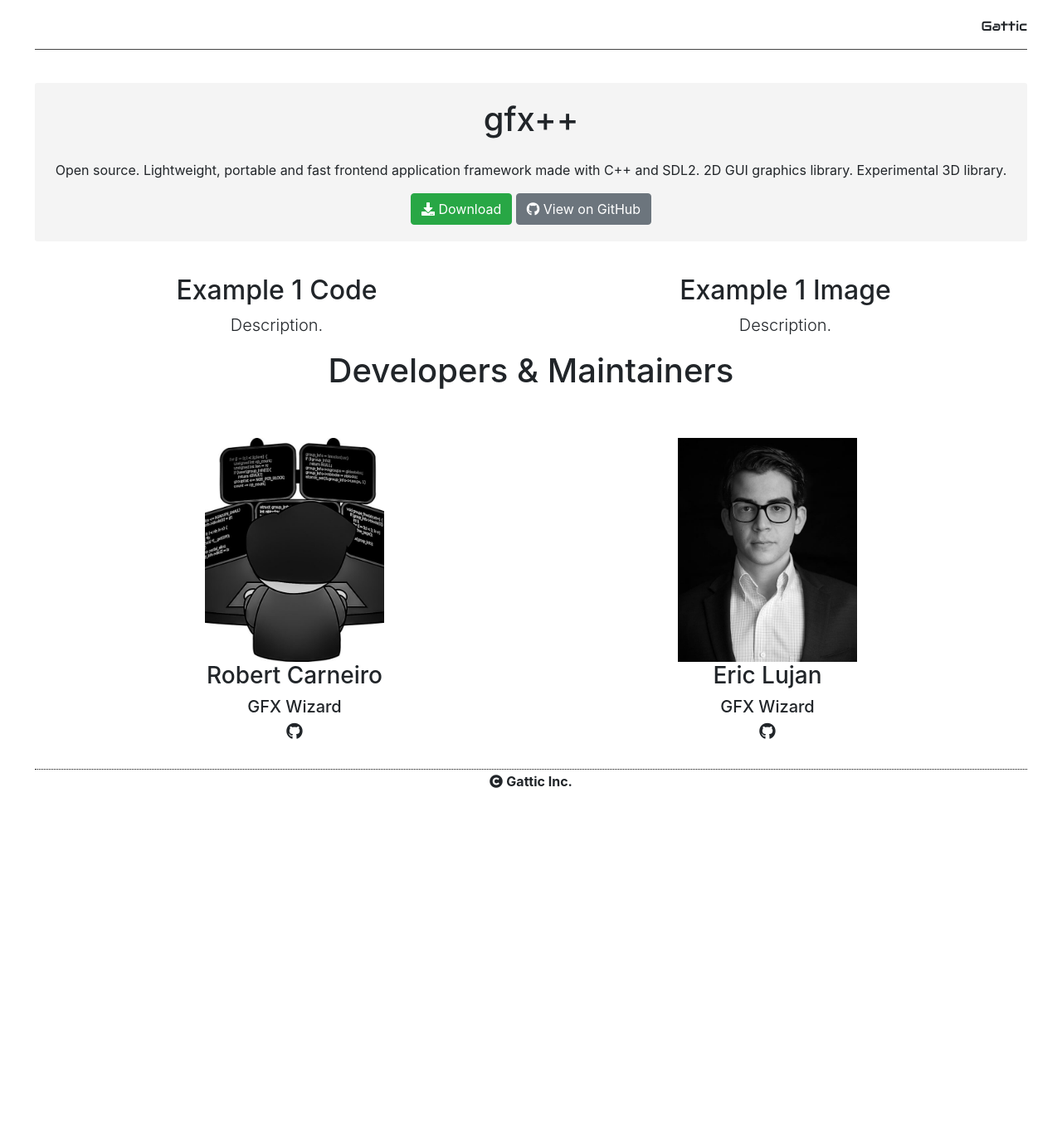
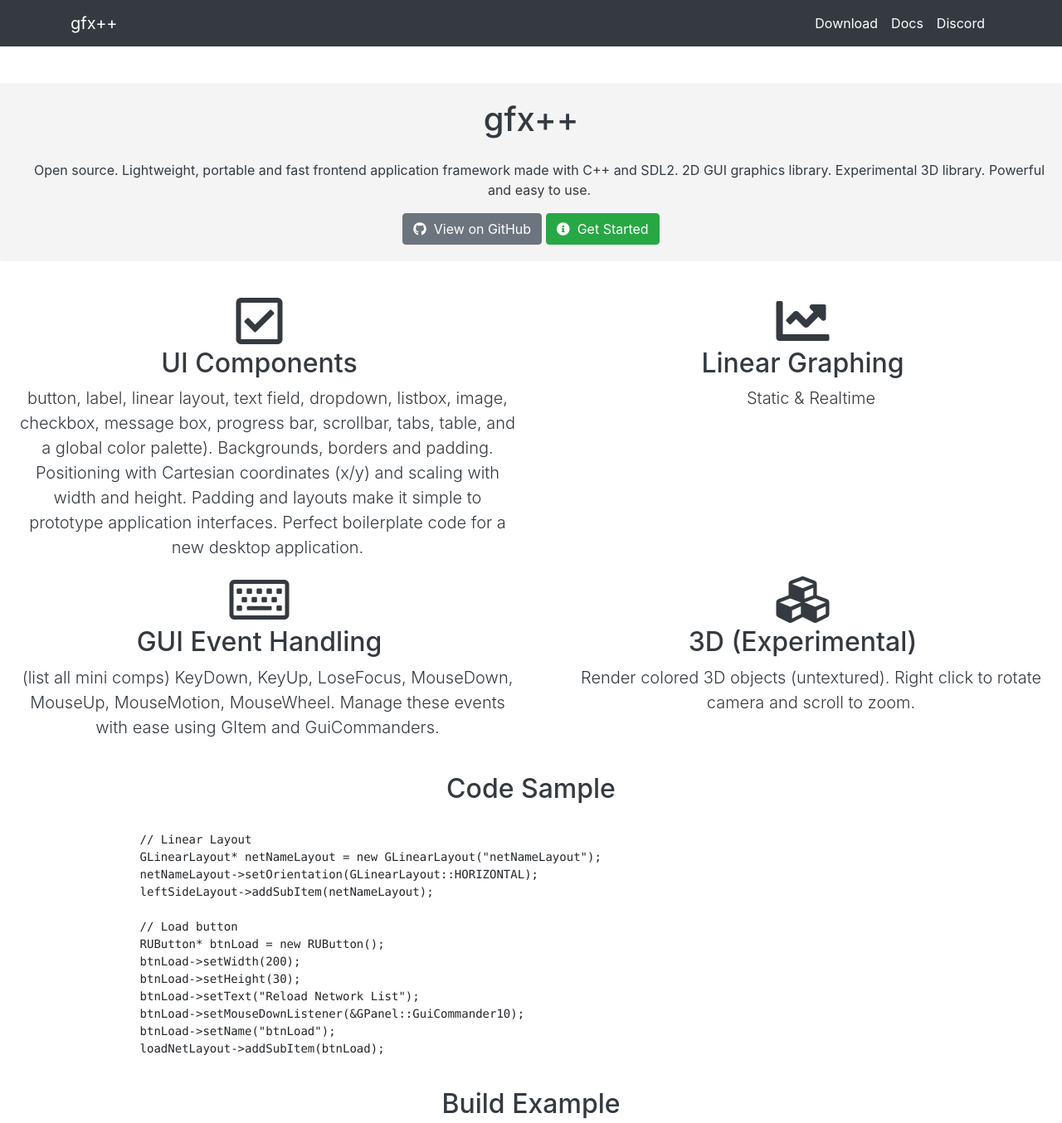
Before and after one commit to EricLujan/gattic-gfxplusplus, a plain HTML site: page index.html in a window 1280 px wide. Shown: the top 1354 px of the page at 83% size. Before the commit the page ends 960 px from the top, so only its background shows below. Drawn offline with nearby package versions, Linux system fonts and the light colour scheme; a script that the page names is missing.

Commit message:
Example, Performance and Community Sections
Also updated links and layout.

```diff
--- a/index.html
+++ b/index.html
@@ -1,6 +1,6 @@
 <head>
     <title>Gattic gfx++</title>
-    <!-- Bootstrap 4.0.0 -->
+    <!-- Bootstrap 4.3.1 -->
     <link href="//netdna.bootstrapcdn.com/bootstrap/4.3.1/css/bootstrap.min.css" rel="stylesheet" id="bootstrap-css">
     <script src="//netdna.bootstrapcdn.com/bootstrap/4.3.1/js/bootstrap.min.js"></script>
     <!-- Font Awesome 5 -->
@@ -11,56 +11,37 @@
 
 <style type="text/css">
 
-    @import url('https://fonts.googleapis.com/css?family=Audiowide');
-
     a {
         color: #212529;
     }
 
-    ul {
-        text-align: center;
-        padding-top: 20px;
-        height: 60px;
-        width: 100%;
-        border-bottom: #444444 1px solid;
+    p a {
+        text-decoration: underline;
     }
 
-    ul li {
-        display: inline;
-        padding-right: 15px;
-        float: left;
-    }
-
-    ul div {
-        font-family: 'Audiowide', cursive;
-        padding: 0;
-        margin: 0;
-        float: right;
-    }
-
-    ul li a {
-        text-decoration: none;
-        color: black;
-    }
-
-    ul li a:hover {
-        color: #00c3ff;
-        text-decoration: none;
+    p, h5 {
+        padding-left: 20px;
     }
 
     body {
-        margin-left: 42px;
-        margin-right: 42px;
+        color: #343a40;
+    }
+
+    footer {
+        background-color: #343a40;
+        height: 10vh;
+        color: #fff;
+        padding: 0;
+        text-align: center;
+        bottom: 0;
+        width: 100%;
+        height: 60px;
+        line-height: 60px;
+        text-align: center;
     }
 
     .head {
         margin-bottom: 25px;
-    }
-
-    .foot {
-        padding-top: 5px;
-        border-top: dotted 1px black;
-        text-align: center;
     }
 
     .profile-pic {
@@ -89,68 +70,146 @@
 
     .content {
         padding: 20px;
+        margin-top: 100px;
     }
+
+    .navbar-dark .navbar-nav .nav-link {
+        color: #FFF;
+    }
+
+    pre.prettyprint {
+        border: none !important;
+        text-align: left;
+    }
+
+    .padding-left-20 {
+        padding-left: 20px;
+    }
+
 </style>
 
+<!-- Navigation -->
+<nav class="navbar navbar-expand-lg navbar-dark bg-dark fixed-top">
+    <div class="container">
+        <a class="navbar-brand" href="#">gfx++</a>
+        <button class="navbar-toggler" type="button" data-toggle="collapse" data-target="#navbarResponsive" aria-controls="navbarResponsive" aria-expanded="false" aria-label="Toggle navigation">
+            <span class="navbar-toggler-icon"></span>
+        </button>
+        <div class="collapse navbar-collapse" id="navbarResponsive">
+            <ul class="navbar-nav ml-auto">
+                <li class="nav-item">
+                    <a class="nav-link" href="https://github.com/MeeseeksLookAtMe/gfxplusplus">Download</a>
+                </li>
+                <li class="nav-item">
+                    <a class="nav-link" href="https://github.com/MeeseeksLookAtMe/gfxplusplus/blob/master/DOCUMENTATION.md">Docs</a>
+                </li>
+                <li class="nav-item">
+                    <a class="nav-link" href="https://discord.gg/4DN2WMm">Discord</a>
+                </li>
+            </ul>
+        </div>
+    </div>
+</nav>
+
 <body>
-    <ul>
-        <!--<li><a class="active" href="#">Home</a></li>-->
-        <div>Gattic</div>
-    </ul>
 
     <div class="main-color">
         <div class="content">
             <h1 class="head">gfx++</h1>
-            <p>Open source. Lightweight, portable and fast frontend application framework made with C++ and SDL2. 2D GUI graphics library. Experimental 3D library. </p>
-            <button class="btn btn-success"><i class="fas fa-download"></i> Download</button>
-            <button class="btn btn-secondary"><i class="fab fa-github"></i> View on GitHub</button>
+            <p>Open source. Lightweight, portable and fast frontend application framework made with C++ and SDL2. 2D GUI graphics library. Experimental 3D library. Powerful and easy to use. </p>
+            <button class="btn btn-secondary" onclick="window.location.href = 'https://github.com/MeeseeksLookAtMe/gfxplusplus';"><i class="fab fa-github"></i>&nbsp;&nbsp;View on GitHub</button>
+            <button class="btn btn-success" onclick="window.location.href = 'https://github.com/MeeseeksLookAtMe/';"><i class="fas fa-info-circle"></i>&nbsp;&nbsp;Get Started</button>
         </div>
     </div>
 
     <div class="main">
+
         <div class="row">
             <div class="col-sm">
-                <h2>Example 1 Code</h2>
-                <p class="lead">Description.</p>
+                <i class="far fa-check-square fa-4x"></i>
+                <h2>UI Components</h2>
+                <p class="lead">button, label, linear layout, text field, dropdown, listbox, image, checkbox, message box, progress bar, scrollbar, tabs, table, and a global color palette). Backgrounds, borders and padding. Positioning with Cartesian coordinates (x/y) and scaling with width and height. Padding and layouts make it simple to prototype application interfaces. Perfect boilerplate code for a new desktop application.</p>
             </div>
             <div class="col-sm">
-                <h2>Example 1 Image</h2>
-                <p class="lead">Description.</p>
+                <i class="fas fa-chart-line fa-4x"></i>
+                <h2>Linear Graphing</h2>
+                <p class="lead">Static & Realtime</p>
             </div>
         </div>
+        <div class="row">
+            <div class="col-sm">
+                <i class="far fa-keyboard fa-4x"></i>
+                <h2>GUI Event Handling</h2>
+                <p class="lead">(list all mini comps) KeyDown, KeyUp, LoseFocus, MouseDown, MouseUp, MouseMotion, MouseWheel. Manage these events with ease using GItem and GuiCommanders.</p>
+            </div>
+            <div class="col-sm">
+                <i class="fas fa-cubes fa-4x"></i>
+                <h2>3D (Experimental)</h2>
+                <p class="lead">Render colored 3D objects (untextured). Right click to rotate camera and scroll to zoom.</p>
+            </div>
+        </div>
+        <br />
 
-        <h1>Developers & Maintainers</h1>
+        <div class="row">
+            <div class="col-sm">
+                <h2>Code Sample</h2>
+                <br />
+                <pre class="prettyprint">
+                    // Linear Layout
+                    GLinearLayout* netNameLayout = new GLinearLayout("netNameLayout");
+                    netNameLayout->setOrientation(GLinearLayout::HORIZONTAL);
+                    leftSideLayout->addSubItem(netNameLayout);
+
+                    // Load button
+                    RUButton* btnLoad = new RUButton();
+                    btnLoad->setWidth(200);
+                    btnLoad->setHeight(30);
+                    btnLoad->setText("Reload Network List");
+                    btnLoad->setMouseDownListener(&GPanel::GuiCommander10);
+                    btnLoad->setName("btnLoad");
+                    loadNetLayout->addSubItem(btnLoad);
+                </pre>
+            </div>
+            <div class="col-sm">
+                <h2>Build Example</h2>
+                <br />
+                <img src="img/NNCreator.png" width="650" />
+            </div>
+        </div>
+        <br /><br />
+
+        <h1>Performance</h1>
+        <p class="lead">Minimal Footprint. Boilerplate graphics solution for any application.</p>
+
         <br />
-        <div class="container">
-            <div class="row">
-                <div class="col-sm">
-                    <div class="profiles">
-                        <img src="img/team/robert.jpeg" width="216" height="270">
-                        <h3>Robert Carneiro</h3>
-                        <h5>GFX Wizard</h5>
-                        <h5>
-                            <a href="https://github.com/cabral450" target="_blank">
-                                <i class="fab fa-github"></i>
-                            </a>
-                        </h5>
-                    </div>
-                </div>
-                <div class="col-sm">
-                    <div class="profiles">
-                        <img src="img/team/eric.jpeg" width="216" height="270">
-                        <h3>Eric Lujan</h3>
-                        <h5>GFX Wizard</h5>
-                        <h5>
-                            <a href="https://github.com/EricLujan" target="_blank">
-                                <i class="fab fa-github"></i>
-                            </a>
-                        </h5>
-                    </div>
-                </div>
+        <div class="row">
+            <div class="col-sm">
+                <!-- TODO: Insert image -->
+                <img src="img/specs.png" width="650" />
+            </div>
+            <div class="col-sm">
+                <img src="img/performance.png" width="650" />
             </div>
         </div>
     </div>
 
-    <div class="foot"><h6><i class="fas fa-copyright"></i> <strong>Gattic Inc.</strong></h6></div>
+        <br />
+        <div class="row">
+            <div class="col-sm">
+                <h5>Join the Community</h5>
+                <hr>
+                <p class="lead">Real-time help? Find us on <a href="https://discord.gg/4DN2WMm" target="_blank">Discord</a>.</p>
+            </div>
+            <div class="col-sm">
+                <h5>Contribute</h5>
+                <hr>
+                <p class="lead">Contribute code or report issues on <a href="https://github.com/MeeseeksLookAtMe/gfxplusplus" target="_blank">GitHub</a>.</p>
+            </div>
+        </div>
+    </div>
+
+    <footer>
+        <i class="fas fa-copyright"></i> Gattic Inc.
+    </footer>
 
 </body>
```
Also changed, not shown: img/NNCreator.png (added), img/performance.png (added), img/specs.png (added), img/team/eric.jpeg (deleted), img/team/robert.jpeg (deleted).
